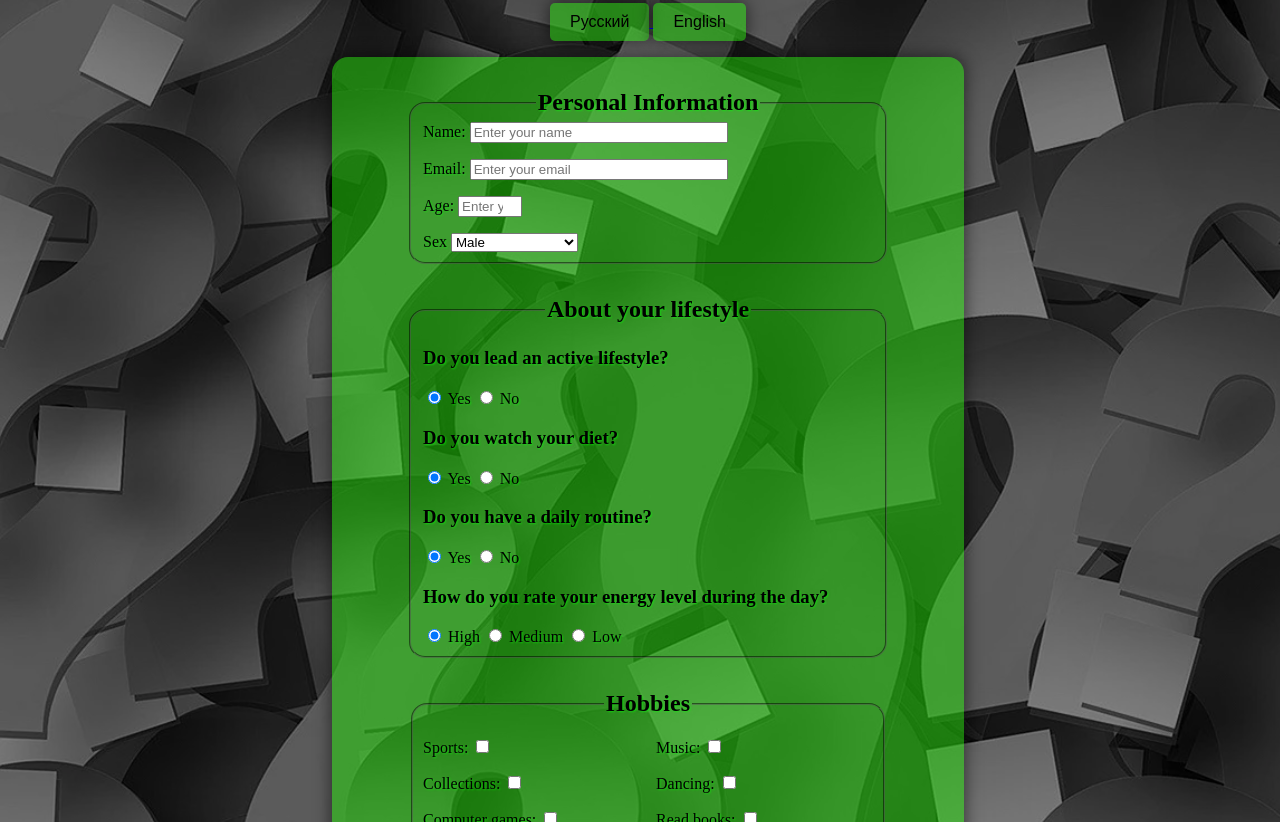
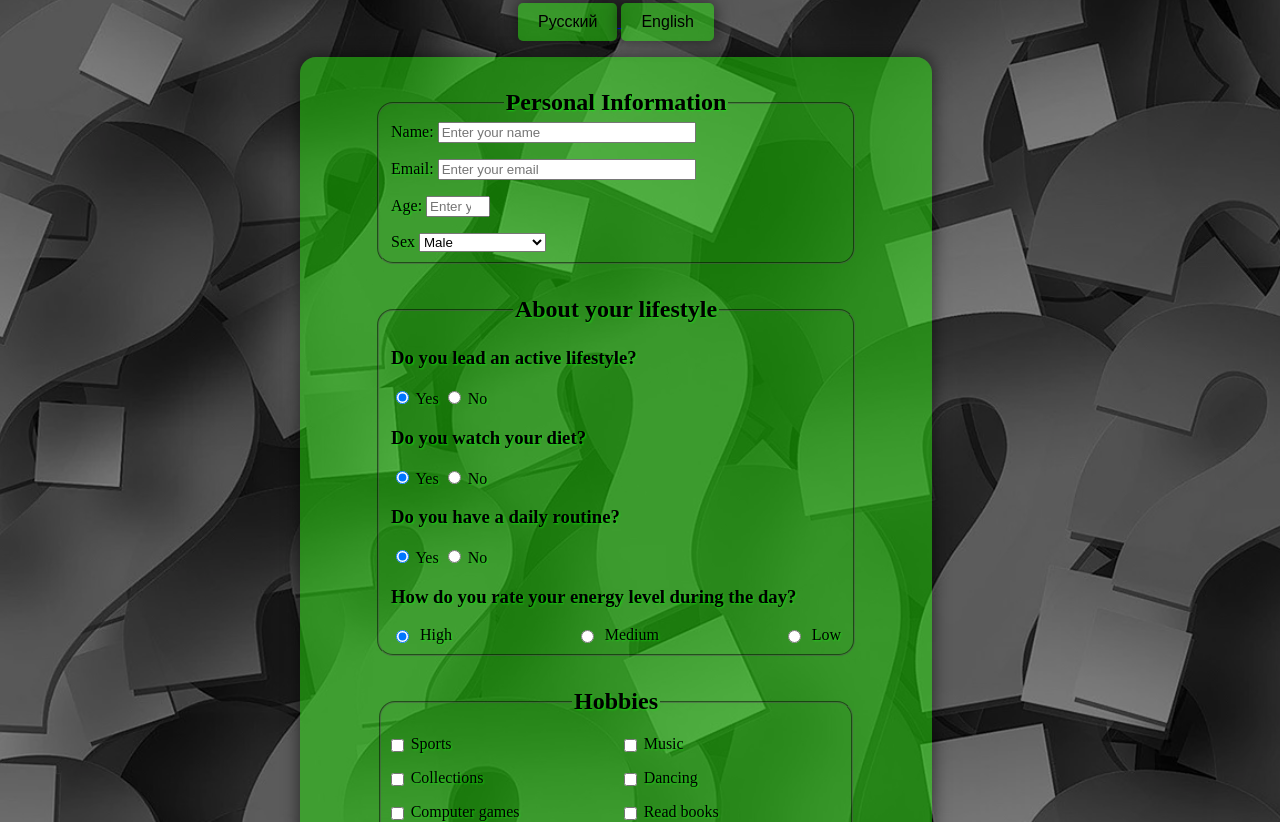
Before and after one commit to IAsikI/SurveyForm, a plain HTML site: page index.html in a window 1280 px wide. Shown: the part 130-952 px from the top of the page. Drawn offline with Linux system fonts and the light colour scheme.

Commit message:
Правки

```diff
--- a/index.html
+++ b/index.html
@@ -130,6 +130,7 @@
         </section>
         <section>
           <h3>How do you rate your energy level during the day?</h3>
+          <div class="radio-group">
             <label for="energy-high">
               <input
                 type="radio"
@@ -158,52 +159,69 @@
               />
               Low</label
             >
+          </div>
         </section>
       </fieldset>
       <fieldset class="hobbies-info">
         <legend>Hobbies</legend>
-        <label for="hobbie1"
-          >Sports:
-          <input id="hobbie1" type="checkbox" name="hobbies" value="Sports" />
+        <label for="hobbie1">
+          <input
+            class="inline"
+            id="hobbie1"
+            type="checkbox"
+            name="hobbies"
+            value="Sports"
+          />Sports
         </label>
         <label for="hobbie2"
-          >Music:
-          <input id="hobbie2" type="checkbox" name="hobbies" value="Music" />
+          ><input
+            class="inline"
+            id="hobbie2"
+            type="checkbox"
+            name="hobbies"
+            value="Music"
+          />Music
         </label>
-        <label for="hobbie3"
-          >Collections:
+        <label for="hobbie3">
           <input
+            class="inline"
             id="hobbie3"
             type="checkbox"
             name="hobbies"
             value="Collections"
-          />
+          />Collections
         </label>
-        <label for="hobbie4"
-          >Dancing:
-          <input id="hobbie4" type="checkbox" name="hobbies" value="Dancing" />
+        <label for="hobbie4">
+          <input
+            class="inline"
+            id="hobbie4"
+            type="checkbox"
+            name="hobbies"
+            value="Dancing"
+          />Dancing
         </label>
-        <label for="hobbie5"
-          >Computer games:
+        <label for="hobbie5">
           <input
+            class="inline"
             id="hobbie5"
             type="checkbox"
             name="hobbies"
             value="Computer games"
-          />
+          />Computer games
         </label>
-        <label for="hobbie6"
-          >Read books:
+        <label for="hobbie6">
           <input
+            class="inline"
             id="hobbie6"
             type="checkbox"
             name="hobbies"
             value="Read books"
-          />
+          />Read books
         </label>
         <label for="hobbie7"
-          >Your own version
+          >Your own version:
           <input
+            class="inline"
             id="hobbie7"
             type="text"
             maxlength="30"
--- a/styles.css
+++ b/styles.css
@@ -8,7 +8,11 @@
   width: 250px;
   margin: 0 auto;
 }
-
+.inline {
+  width: unset;
+  margin: 0 0.5em 0 0;
+  vertical-align: middle;
+}
 .hobbies-info {
   display: flex;
   flex-direction: row;
@@ -85,7 +89,7 @@ body {
   background-repeat: no-repeat;
   background-color: rgba(0, 0, 0, 0.5);
   background-blend-mode: darken;
-  width: 100%;
+  width: 95%;
 }
 
 .submit {
@@ -101,3 +105,15 @@ textarea {
   resize: vertical; /* Ограничить изменение размера только по высоте */
   margin: 0 -5px;
 }
+
+.radio-group {
+  display: flex;
+  justify-content: space-between;
+  align-items: center;
+  gap: 1rem;
+}
+.radio-group label {
+  display: flex; /* Включает Flexbox для кнопки и текста */
+  align-items: center; /* Выравнивает кнопку и текст по вертикали */
+  gap: 0.5rem; /* Отступ между кнопкой и текстом */
+}
```
Also changed, not shown: index_ru.html (+36 -18 lines). Lines whose indentation alone changed are shown as unchanged.
